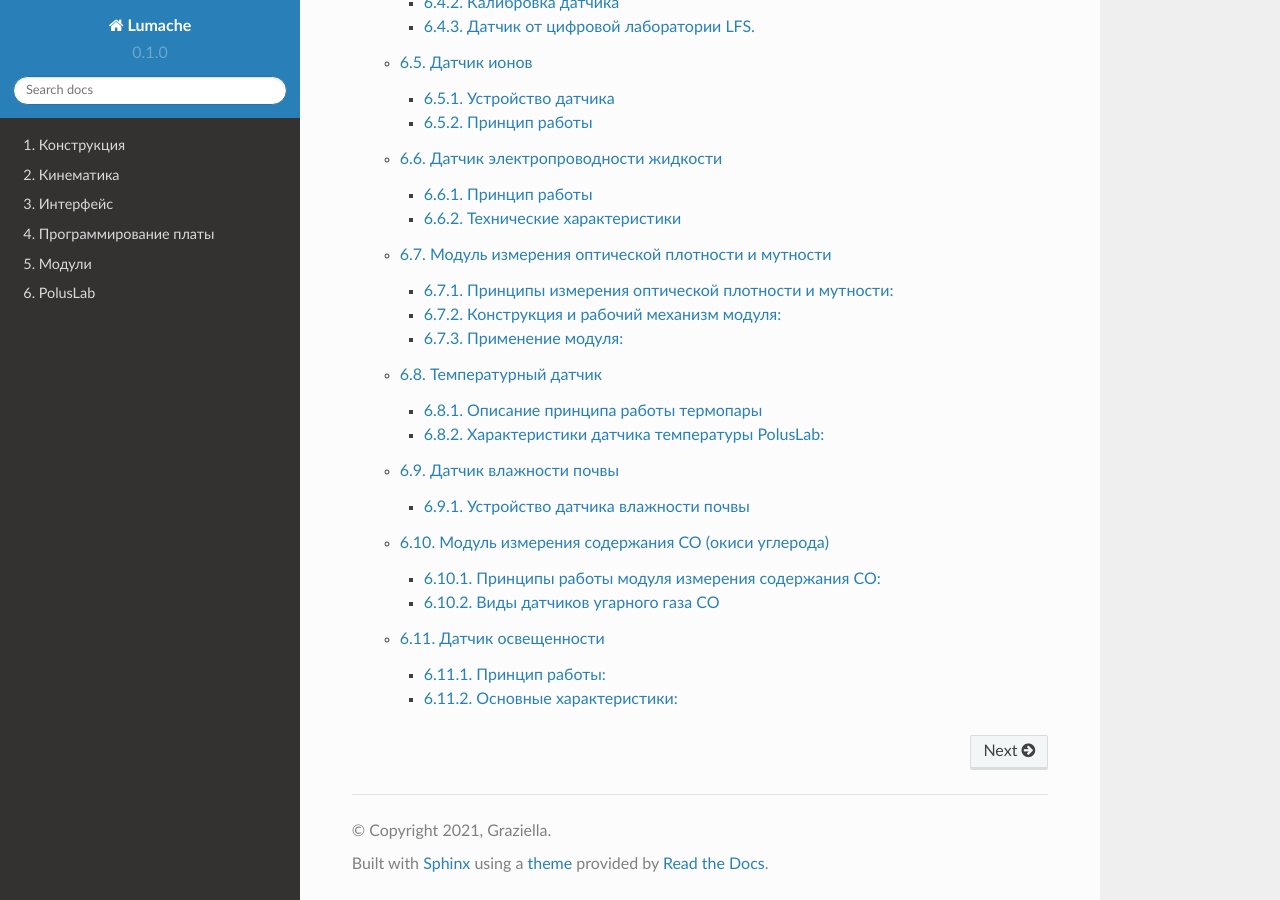
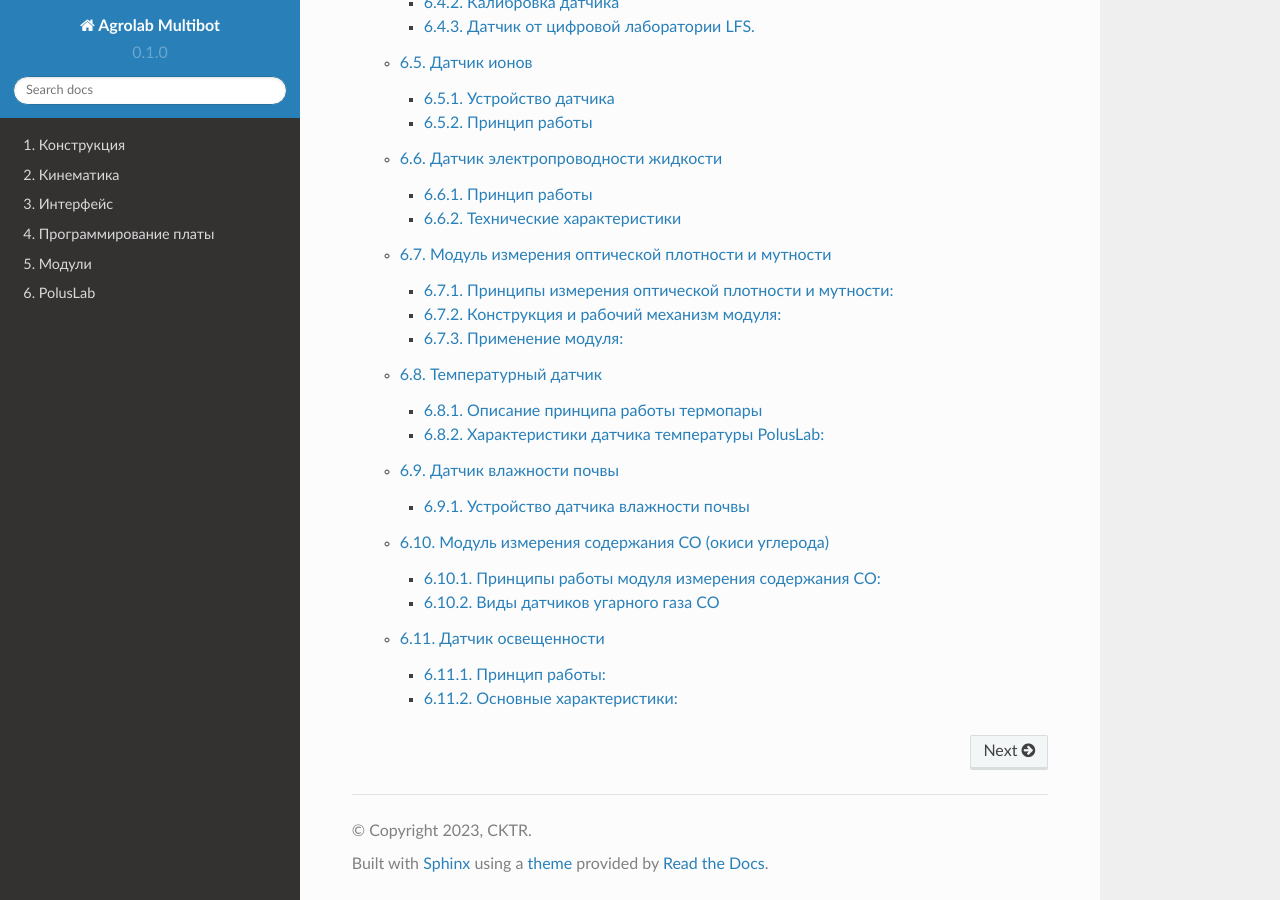
Before and after one commit to BBanwz/AgroLab_Multibot, a Sphinx documentation site: the page built from docs/source/index.rst, in a window 1280 px wide and 900 px high, scrolled down 2174 px. Built offline with Sphinx 7.4.7 and the Read the Docs theme 2.0.0, drawn with Linux system fonts in a browser that asks for light colours.

Commit message:
Update conf.py

```diff
--- a/docs/source/conf.py
+++ b/docs/source/conf.py
@@ -2,9 +2,9 @@
 
 # -- Project information
 
-project = 'Lumache'
-copyright = '2021, Graziella'
-author = 'Graziella'
+project = 'Agrolab Multibot'
+copyright = '2023, CKTR'
+author = 'CKTR'
 
 release = '0.1'
 version = '0.1.0'
```
